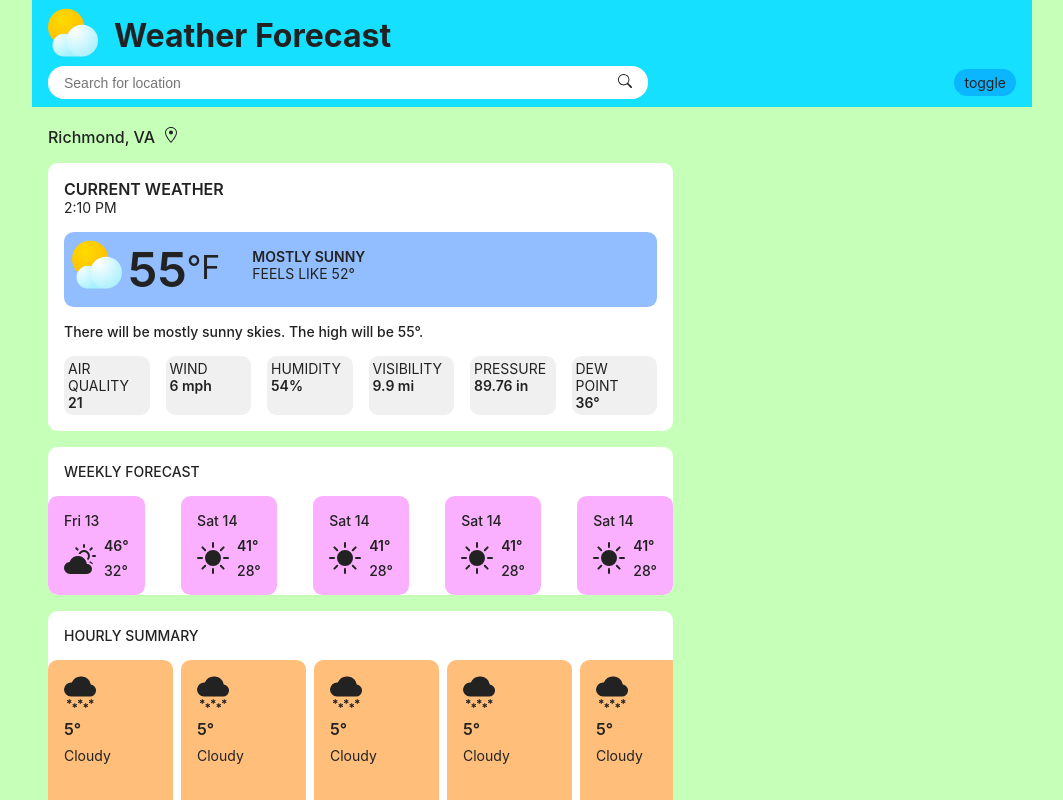
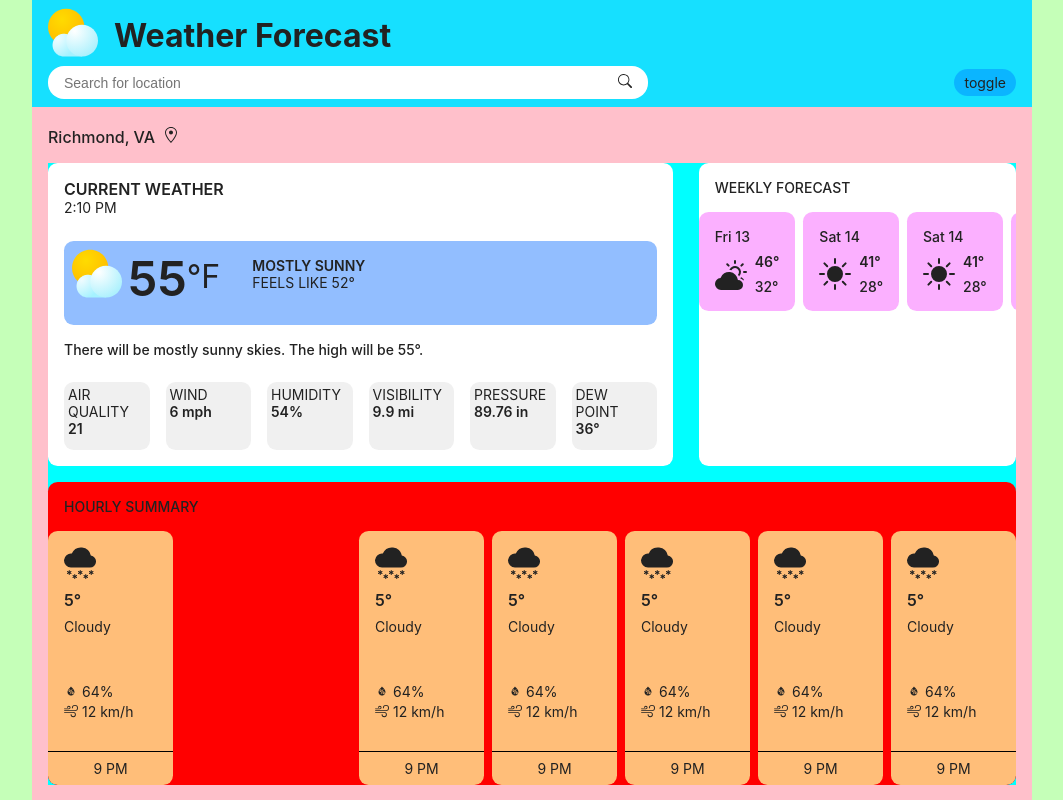
Before and after one commit to salvantjeff/weather-forecast, a React (Create React App) app in the folder weather-forecast-app/: page / in a window 1280 px wide. Shown: the top 800 px of the page, without its empty margins (108-1171 px from the left). Built offline with nearby package versions, Linux system fonts and the light colour scheme.

Commit message:
Set layout for desktop

```diff
--- a/weather-forecast-app/src/components/Main/Hourly/Hourly.css
+++ b/weather-forecast-app/src/components/Main/Hourly/Hourly.css
@@ -1,10 +1,11 @@
 .hourly-section {
-    margin-top: 1rem;
     background-color: #fff;
     border-radius: .6rem;
     font-size: .875rem;
     max-width: 625px;
     overflow-x: auto;
+    /* grid-column: 1 / 3;
+    grid-row: 2 / 3; */
 }
 
 .hourly-title {
@@ -58,3 +59,13 @@
     height: 1rem;
     align-items: center;
 }
+
+@media (min-width: 700px) {
+    .hourly-section {
+        background-color: rgb(255, 0, 0);
+        grid-column: 1 / 3;
+        grid-row: 2 / 3;
+        max-width: 1000px;
+        overflow-x: auto;
+    }
+}
--- a/weather-forecast-app/src/components/Main/Main.css
+++ b/weather-forecast-app/src/components/Main/Main.css
@@ -1,6 +1,8 @@
 .main-section {
     background-color: rgb(197, 255, 184);
     padding: .25rem 1rem 2rem;
+    background-color: pink;
+
 }
 
 .location-content {
@@ -9,3 +11,16 @@
     padding: 1rem 0;
     font-weight: 500;
 }
+
+.main-content {
+    display: grid;
+    background-color: aqua;
+    gap: 1rem;
+}
+
+@media (min-width: 700px) {
+    .main-content {
+        grid-template-columns: 2fr 1fr;
+        grid-template-rows: 1fr 1fr;
+    }
+}
--- a/weather-forecast-app/src/components/Main/Main.js
+++ b/weather-forecast-app/src/components/Main/Main.js
@@ -11,9 +11,11 @@ function Main() {
                 <p>Richmond, VA</p>
                 <GoLocation />
             </div>
-            <Today />
-            <Weekly />
-            <Hourly />
+            <div className='main-content'>
+                <Today />
+                <Weekly />
+                <Hourly />
+            </div>
         </main>
     );
 };
--- a/weather-forecast-app/src/components/Main/Weekly/Weekly.css
+++ b/weather-forecast-app/src/components/Main/Weekly/Weekly.css
@@ -1,5 +1,4 @@
 .weekly-section {
-    margin-top: 1rem;
     background-color: #fff;
     border-radius: .6rem;
     font-size: .875rem;
@@ -51,3 +50,10 @@
 .weekday-low {
     font-weight: 500;
 }
+
+@media (min-width: 700px) {
+    .weekly-section {
+        grid-column: 2 / 3;
+        grid-row: 1 / 2;
+    }
+}
```
